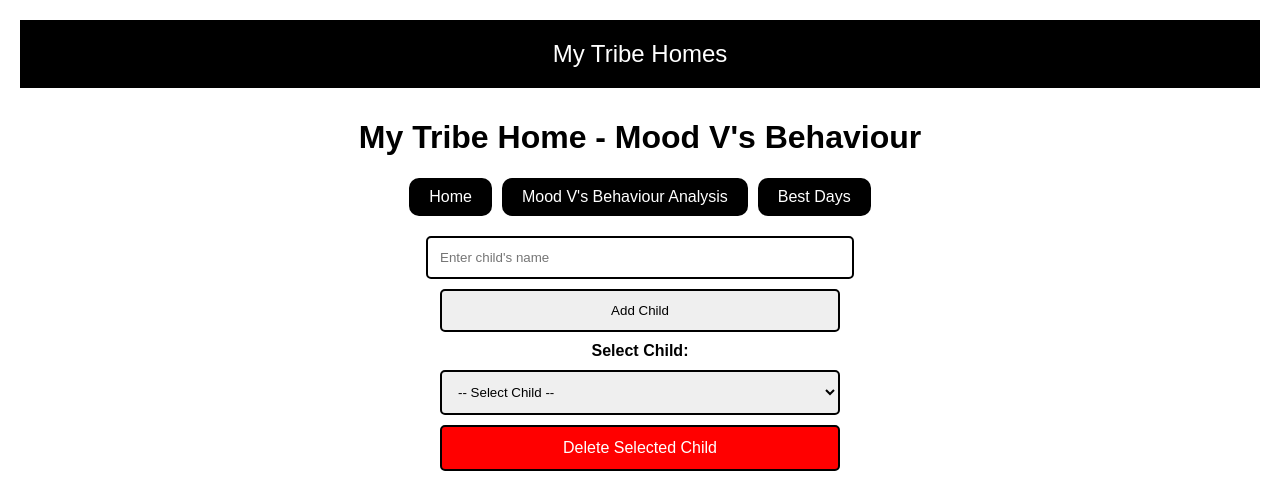
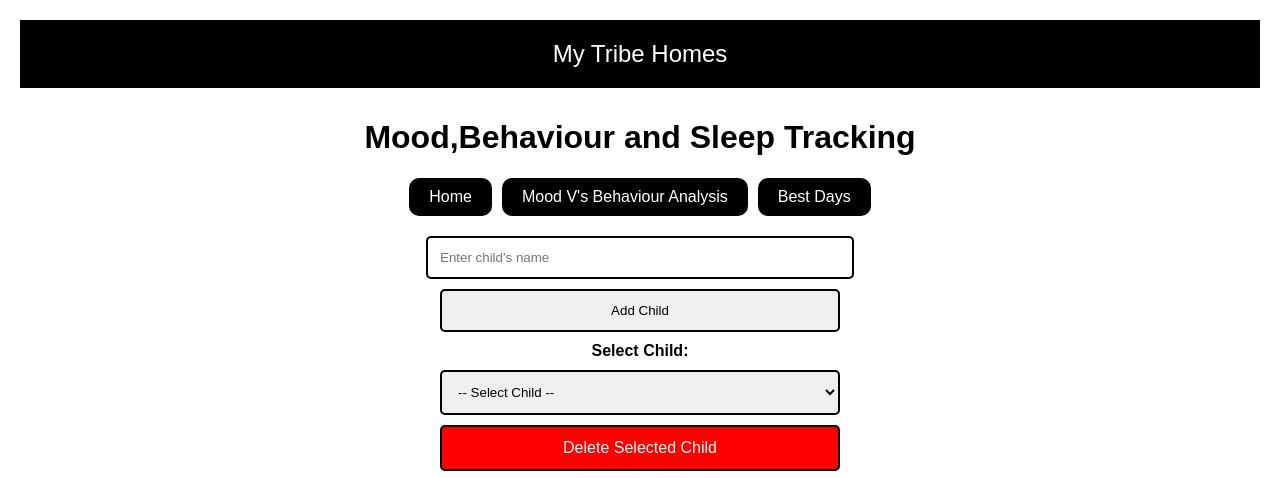
Before and after one commit to Jackfile1/Theraputic-Tracker, a plain HTML site: page Landing Page.html in a window 1280 px wide. Drawn offline with nearby package versions, Linux system fonts and the light colour scheme.

Commit message:
Landing Page.html

```diff
--- a/Landing Page.html
+++ b/Landing Page.html
@@ -115,7 +115,7 @@
   </script>
 
   <div class="container">
-    <h1>My Tribe Home - Mood V's Behaviour</h1>
+    <h1>Mood,Behaviour and Sleep Tracking</h1>
 
     <!-- Button container with row alignment -->
     <div class="button-container">
```
